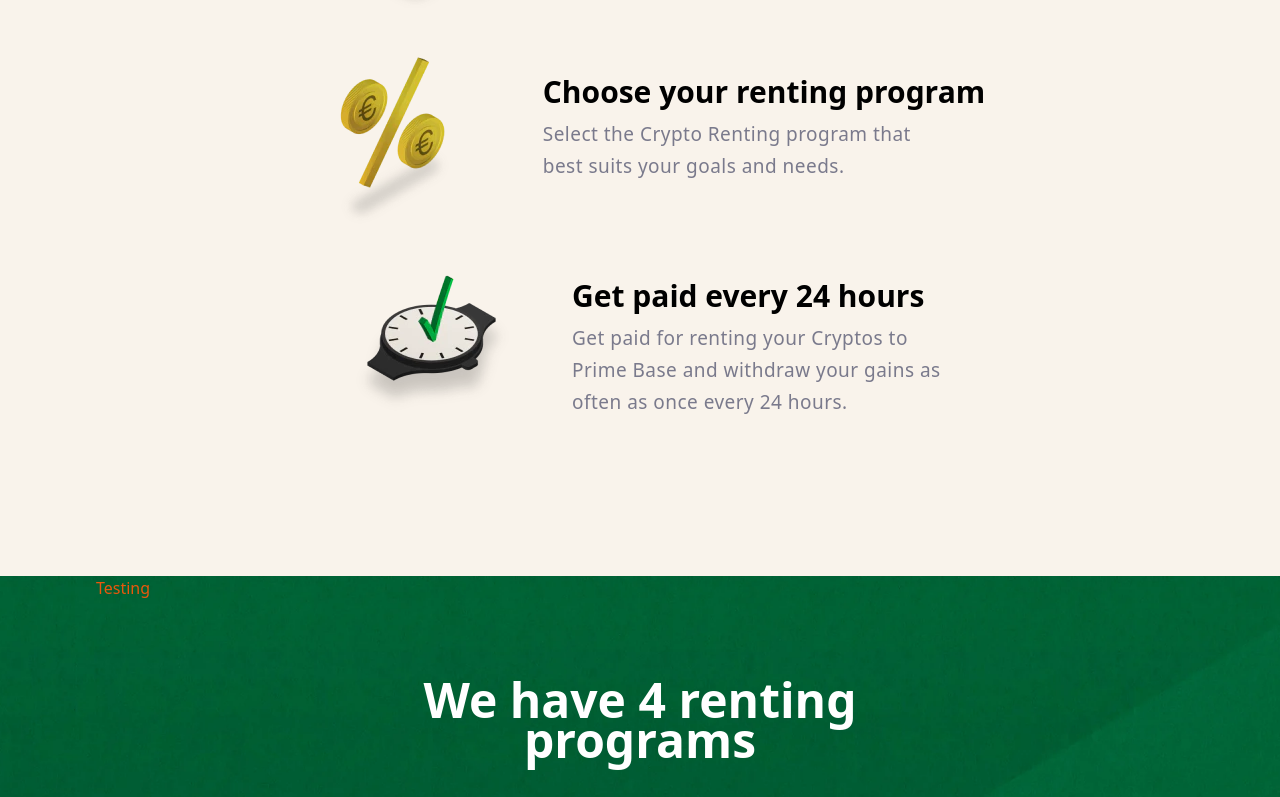
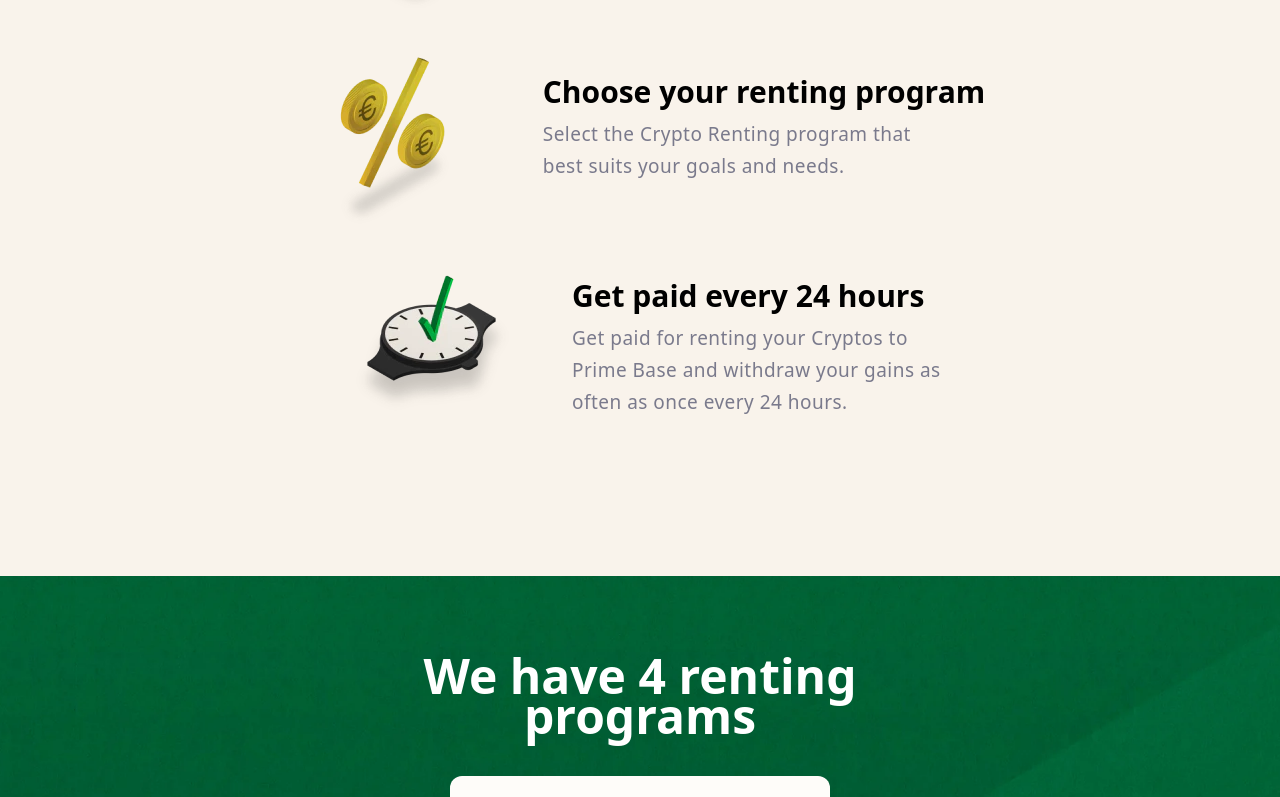
Before and after one commit to Thomson-dev/prime-base, a React (Create React App) app: page / in a window 1280 px wide. Shown: the part 1725-2522 px from the top of the page. Built offline with nearby package versions, Linux system fonts and the light colour scheme.

Commit message:
new commit

```diff
--- a/src/Components/Slider.jsx
+++ b/src/Components/Slider.jsx
@@ -7,9 +7,9 @@ const Slider = () => {
   return (
     <div className="background2">
       <div className=" px-[1rem] pb-8 sm:mx-[3rem] md:w-100  md:px-[3rem] ">
-        <h1 className="text-red-500 sm:text-green-500 md:text-black lg:text-orange-600 ">
+        {/* <h1 className="text-red-500 sm:text-green-500 md:text-black lg:text-orange-600 ">
           Testing
-        </h1>
+        </h1> */}
 
         <div className="flex justify-center flex-col space-y-10 items-center py-[5rem]">
           <div className="">
--- a/src/Components/Steps.jsx
+++ b/src/Components/Steps.jsx
@@ -1,8 +1,10 @@
+/** @format */
+
 import React from "react";
 import calendar from "../images/calendar.2dbcde3db11dca71dfbb.webp";
 import percentage from "../images/percent.b1cd67529f2bc04dc92d.webp";
 import time from "../images/time.74be982918db7e2772c1.webp";
-import { Bounce } from "react-awesome-reveal";
+import { Fade } from "react-awesome-reveal";
 
 const Steps = () => {
   return (
@@ -19,6 +21,7 @@ const Steps = () => {
           Testing
         </h1> */}
         <div className="md:flex flex-col justify-center   items-center py-[3rem] space-y-5">
+          <Fade direction="top" >
             <div className="flex md:space-x-12 space-x-4   flex-col md:flex-row items-center">
               <img src={calendar} alt="" />
               <div className="">
@@ -31,7 +34,9 @@ const Steps = () => {
                 </p>
               </div>
             </div>
+          </Fade>
 
+          <Fade top>
             <div className="md:flex flex-col md:space-x-12 space-x-4  sm:pl-[10rem]  pl-1 md:pl-0   md:flex-row items-center">
               <img src={percentage} alt="" />
               <div className="">
@@ -39,12 +44,14 @@ const Steps = () => {
                   Choose your renting program
                 </h1>
                 <p className="md:text-[19px] sm:text-[19px] text-[18px] md:pt-2 pt-1 font-sans font100 max-w-sm md:leading-8 tracking-wide text-[#7a7a8c]  ">
-                Select the Crypto Renting program that best suits your goals and
-                needs.
+                  Select the Crypto Renting program that best suits your goals
+                  and needs.
                 </p>
               </div>
             </div>
+          </Fade>
 
+          <Fade>
             <div className="flex  md:space-x-12 space-x-4 flex-col md:flex-row items-center">
               <img src={time} alt="" />
               <div className="">
@@ -57,6 +64,7 @@ const Steps = () => {
                 </p>
               </div>
             </div>
+          </Fade>
         </div>
       </div>
     </div>
```
Lines whose indentation alone changed are shown as unchanged.
